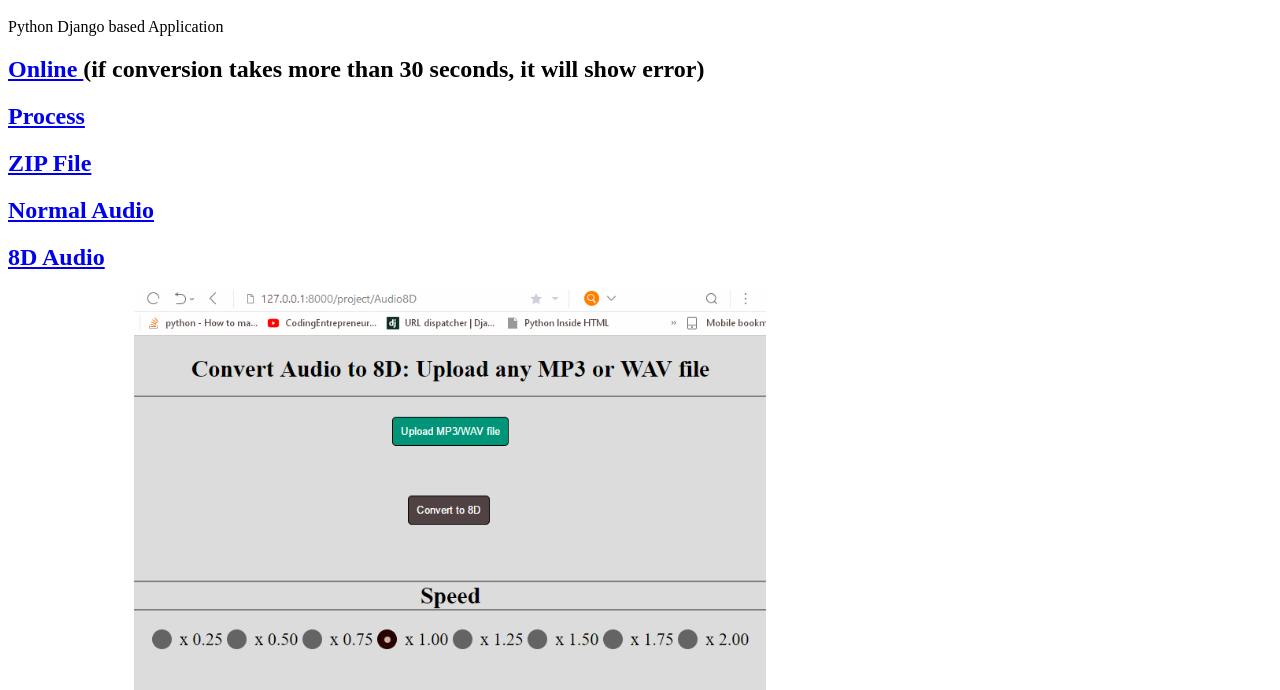
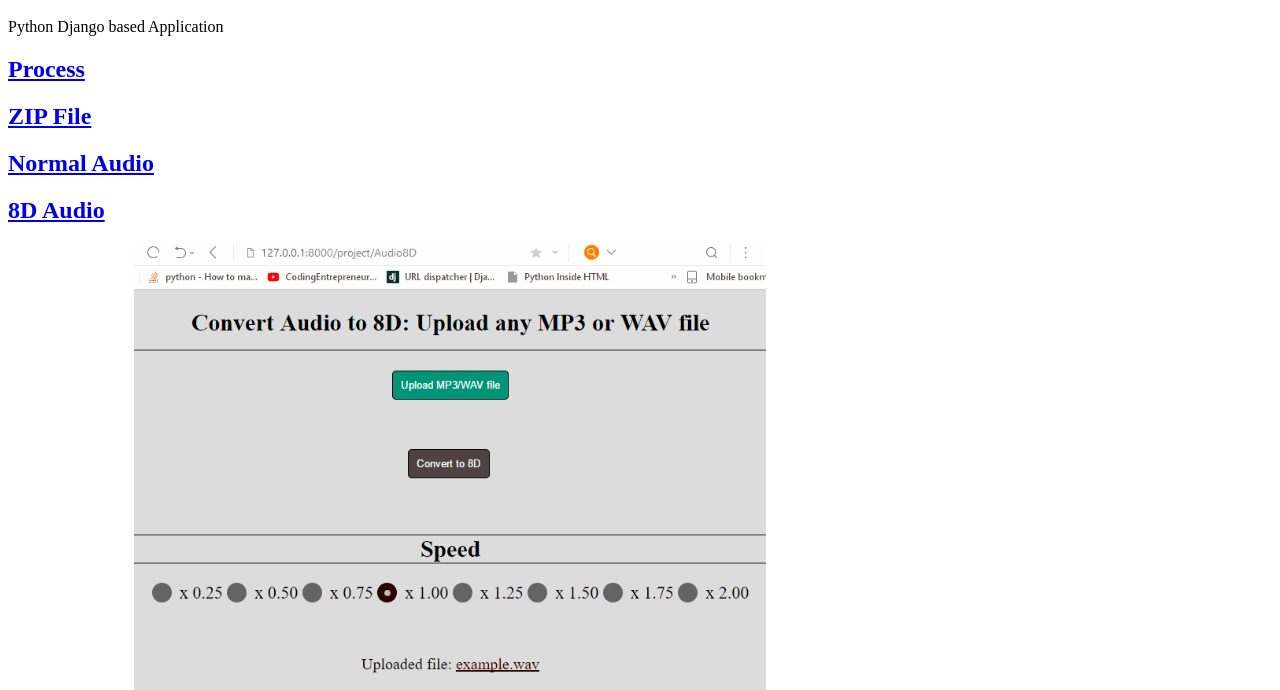
Before and after one commit to Shaikh-Abrar-Kabir/Audio_8D_web, a plain HTML site: page index.html in a window 1280 px wide. Shown: the part 100-790 px from the top of the page. Drawn offline with Linux system fonts and the light colour scheme.

Commit message:
Update index.html

```diff
--- a/index.html
+++ b/index.html
@@ -23,7 +23,7 @@ Python Django based Application
 
 
 
-<h2><a href="https://msakabir.herokuapp.com/project/Audio8D" target="_blank"> Online </a> (if conversion takes more than 30 seconds, it will show error)</h2>
+<!--h2><a href="https://msakabir.herokuapp.com/project/Audio8D" target="_blank"> Online </a> (if conversion takes more than 30 seconds, it will show error)</h2-->
 
 <h2><a href="8D_web.mp4" target="_blank"> Process </a></h2>
 
```
